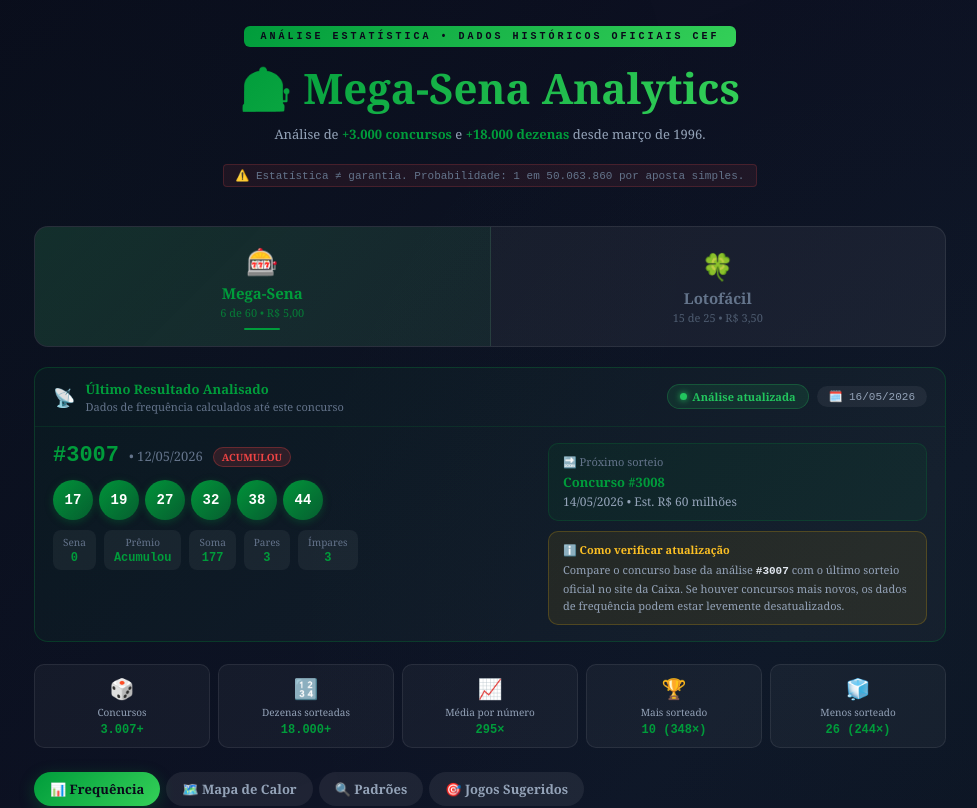
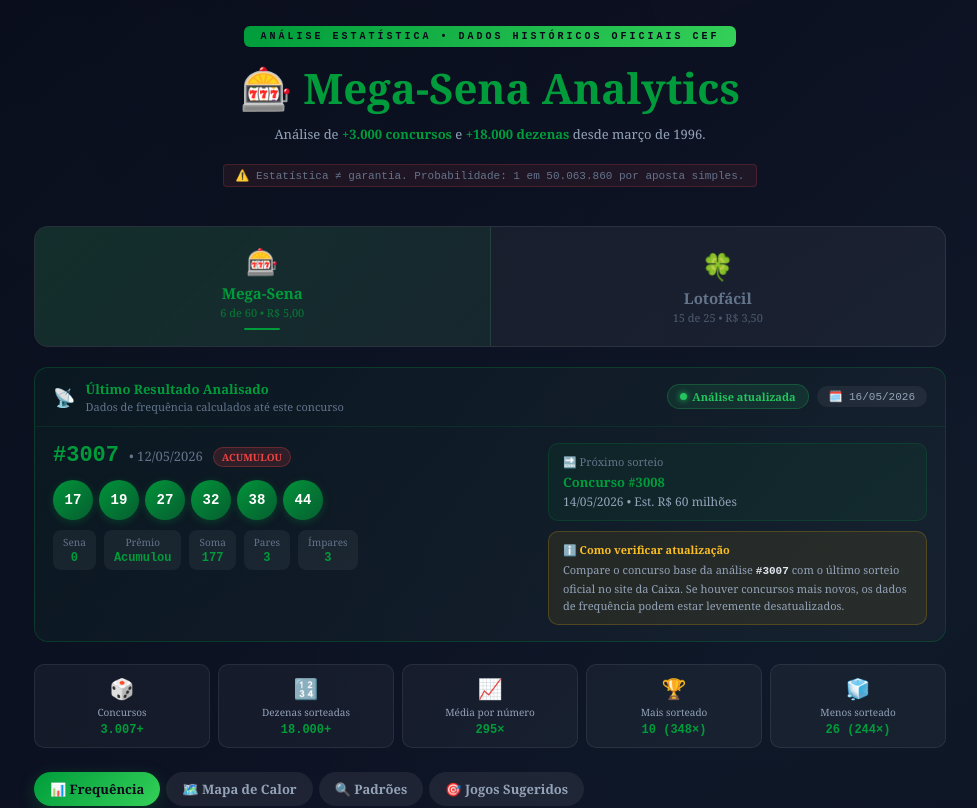
Before and after one commit to GeraldoNeto/loterias-analise, a React (Vite) app: page / in a window 1280 px wide. Shown: the top 808 px of the page, without its empty margins (150-1127 px from the left). Built offline with nearby package versions, Linux system fonts and the light colour scheme.

Commit message:
Remove background-clip: usa cor solida no titulo para garantir visibilidade

```diff
--- a/src/LoteriasAnalise.jsx
+++ b/src/LoteriasAnalise.jsx
@@ -731,12 +731,7 @@
           }}>Análise Estatística • Dados Históricos Oficiais CEF</div>
 
           <h1 style={{ fontSize:"clamp(24px,5vw,42px)", fontWeight:700, margin:"0 0 8px", color:ACCENT }}>
-            <span style={{
-              background:`linear-gradient(135deg, ${ACCENT} 0%, ${ACCENT2} 100%)`,
-              WebkitBackgroundClip:"text", WebkitTextFillColor:"transparent", backgroundClip:"text",
-            }}>
-              {isMega ? "🎰 Mega-Sena Analytics" : "🍀 Lotofácil Analytics"}
-            </span>
+            {isMega ? "🎰 Mega-Sena Analytics" : "🍀 Lotofácil Analytics"}
           </h1>
 
           <p style={{ color:"#94a3b8", fontSize:13, maxWidth:580, margin:"0 auto 8px", lineHeight:1.6 }}>
```
